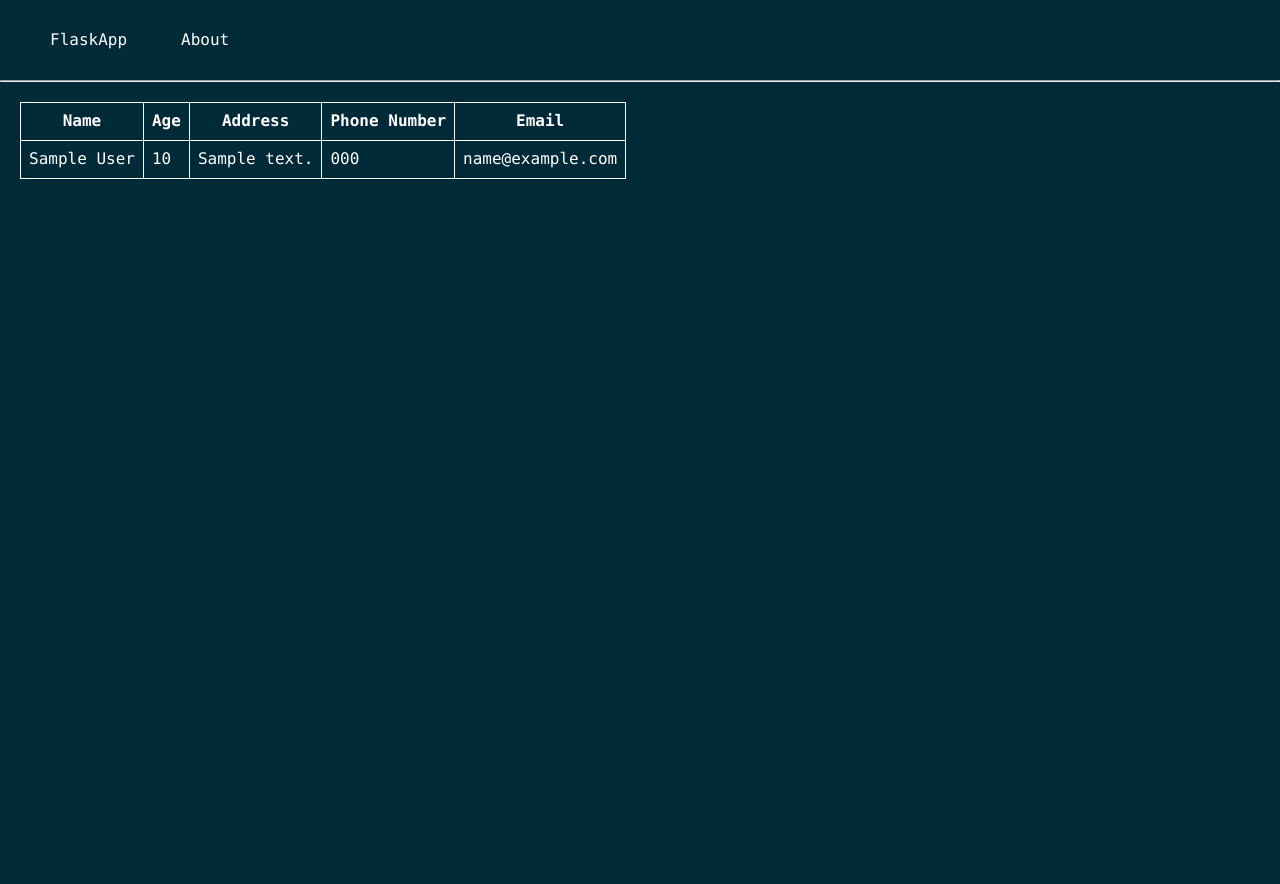
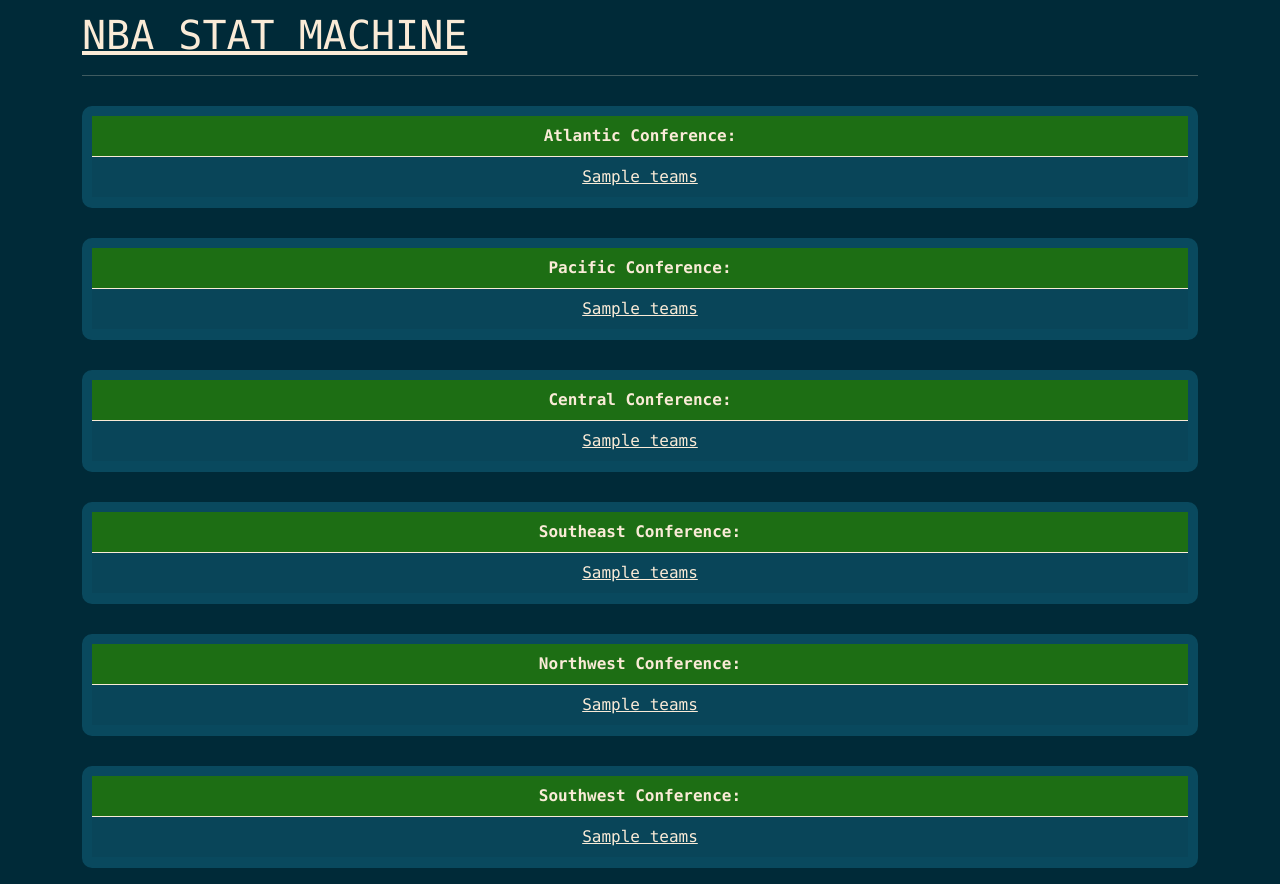
Before and after one commit to mcham246/Flask-Project, a Flask app: template flask_app/templates/index.html in a window 1280 px wide. Before the commit the page ends 179 px from the top, so only its background shows below. Run offline with Flask 3, Linux system fonts and the light colour scheme; tables that the repository leaves empty hold one stand-in row (values such as "Sample post"); the template is opened without the code that fills it: values that come from a table or form of the project are taken from there, most other values are stand-ins (such as "Sample title", 1, 10 or a date in 2020); some libraries are stand-ins or nearby versions.

Commit message:
homepage

```diff
--- a/flask_app/templates/base_alt.html
+++ b/flask_app/templates/base_alt.html
@@ -4,22 +4,27 @@
         .body{
             background-color:#002a38;
         }
-        h1{
+        .ele{
             color:antiquewhite;
             font-family: Menlo, monospace;
+
+
+        }
+        h1{
+            margin-top: 10px !important;
         }
         .line{
             color: antiquewhite;
         }
     </style>
     <head>
-        <title>{{ title }}</title>
+        <!-- <title>{{ title }}</title> -->
         <link href="https://cdn.jsdelivr.net/npm/bootstrap@5.0.1/dist/css/bootstrap.min.css" rel="stylesheet" integrity="sha384-+0n0xVW2eSR5OomGNYDnhzAbDsOXxcvSN1TPprVMTNDbiYZCxYbOOl7+AMvyTG2x" crossorigin="anonymous">
         <link rel="stylesheet" type="text/css" href="https://cdn.datatables.net/1.10.25/css/dataTables.bootstrap5.css">
     </head>
     <body class="body">
         <div class="container">
-        <h1>{{ title }}</h1>
+        <h1><a class="ele" href="#">NBA STAT MACHINE</a></h1>
         <hr class="line">
         {% block content %}{% endblock %}
         </div>
--- a/flask_app/templates/index.html
+++ b/flask_app/templates/index.html
@@ -1,70 +1,148 @@
-{% extends "base.html" %}
+{% extends "base_alt.html" %}
+
 {% block content %}
-<html>
+  <style>
+    table{
+        margin-top: 30px;
+        border: 10px solid #09495e !important;
+        border-spacing: 0;
+        border-collapse: separate;
+        border-radius: 10px;
+      }
 
-    <style>
-        * {
-            margin: 0;
-            padding: 0;
-            background-color: #002a38;
+      th{
+          color: antiquewhite;
+          font-family: Menlo, monospace;
+          background-color: #09495e;
 
       }
-
-        /* below is just for demo styling */
-
-        div {
-            display: flex;
-            /* height: 100vh; */
-            width: 100%;
-            background-color: #002a38;
-            line-height: 1.3;
+      td{
+          color: antiquewhite;
+      }
+      tr{
+          background-color: #09495e;
           font-family: Menlo, monospace;
-        }
-
-        table{
-            margin-top: 20px;
-            border-collapse: collapse;
-            border: 1px solid white;
-            margin-left: 20px;
+          text-align: center;
 
       }
-        th{
+      .header{
+        background-color: #1d6e14;
+
+      }
+      a{
         color: white;
-            padding: 8px;
-            border:1px solid white;
+        text-decoration: underline;
+
       }
-        td{
+      a:hover{
+        text-decoration: none;
         color: white;
-          padding: 8px;
-          border: 1px solid white;
-
       }
 
   </style>
 
-    <div>
   <table id="data" class="table table-striped">
     <thead>
-              <tr>
-                <th>Name</th>
-                <th>Age</th>
-                <th>Address</th>
-                <th>Phone Number</th>
-                <th>Email</th>
+      <tr class="header">
+        <th>Atlantic Conference:</th>
       </tr>
     </thead>
     <tbody>
-              {% for user in users %}
+      {% for teams in atlantic %}
         <tr>
-                  <td>{{ user.name}}</td>
-                  <td>{{ user.age }}</td>
-                  <td>{{ user.address }}</td>
-                  <td>{{ user.phone }}</td>
-                  <td>{{ user.email }}</td>
+          <td><a class="ele" href="#">{{ teams }}</a></td>
         </tr>
       {% endfor %}
     </tbody>
   </table>
-    </div>
-</html>
+
+  <table id="data" class="table table-striped">
+    <thead>
+      <tr class="header">
+        <th>Pacific Conference:</th>
+      </tr>
+    </thead>
+    <tbody>
+      {% for teams in pacific %}
+        <tr>
+          <td><a class="ele" href="#">{{ teams }}</a></td>
+        </tr>
+      {% endfor %}
+    </tbody>
+  </table>
+
+  <table id="data" class="table table-striped">
+    <thead>
+      <tr class="header">
+        <th>Central Conference:</th>
+      </tr>
+    </thead>
+    <tbody>
+      {% for teams in central %}
+        <tr>
+          <td><a class="ele" href="#">{{ teams }}</a></td>
+        </tr>
+      {% endfor %}
+    </tbody>
+  </table>
+
+  <table id="data" class="table table-striped">
+    <thead>
+      <tr class="header">
+        <th>Southeast Conference:</th>
+      </tr>
+    </thead>
+    <tbody>
+      {% for teams in southeast %}
+        <tr>
+          <td><a class="ele" href="#">{{ teams }}</a></td>
+        </tr>
+      {% endfor %}
+    </tbody>
+  </table>
+
+  <table id="data" class="table table-striped">
+    <thead>
+      <tr class="header">
+        <th>Northwest Conference:</th>
+      </tr>
+    </thead>
+    <tbody>
+      {% for teams in northwest %}
+        <tr>
+          <td><a class="ele" href="#">{{ teams }}</a></td>
+        </tr>
+      {% endfor %}
+    </tbody>
+  </table>
+
+  <table id="data" class="table table-striped">
+    <thead>
+      <tr class="header">
+        <th>Southwest Conference:</th>
+      </tr>
+    </thead>
+    <tbody>
+      {% for teams in southwest %}
+        <tr>
+          <td><a class="ele" href="#">{{ teams }}</a></td>
+        </tr>
+      {% endfor %}
+    </tbody>
+  </table>
 {% endblock %}
+
+{% block scripts %}
+  <!-- <script class="script">
+    $(document).ready(function () {
+      $('#data').DataTable({
+        columns: [
+          null,
+          {searchable: false},
+          {orderable: false, searchable: false},
+          {orderable: false, searchable: false},
+          null],
+      });
+    });
+  </script> -->
+{% endblock %}
```
Also changed, not shown: flask_app/main/routes.py (+7 -11 lines), flask_app/model.py (+6 -1 lines), flask_app/sql_alt.py (+9 -1 lines), flask_app/templates/index_design.html (renamed from flask_app/templates/index copy.html), instance/db.sqlite. Lines whose indentation alone changed are shown as unchanged.
